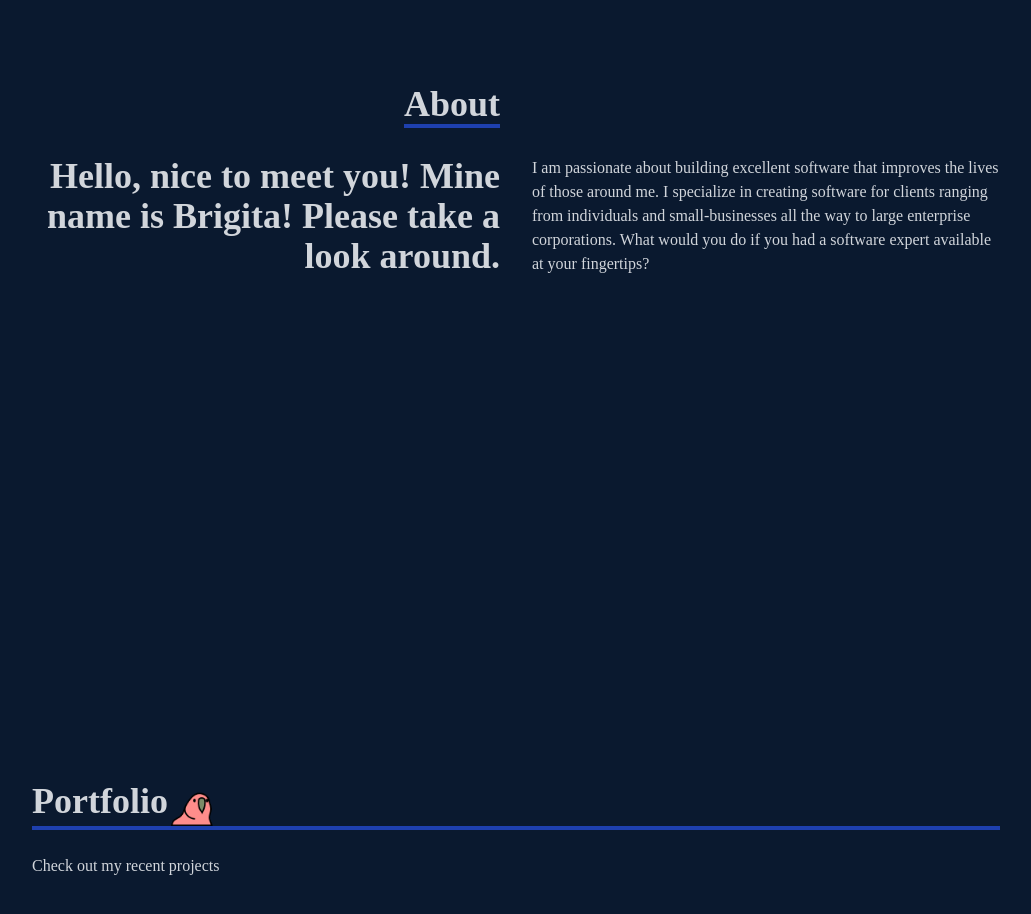
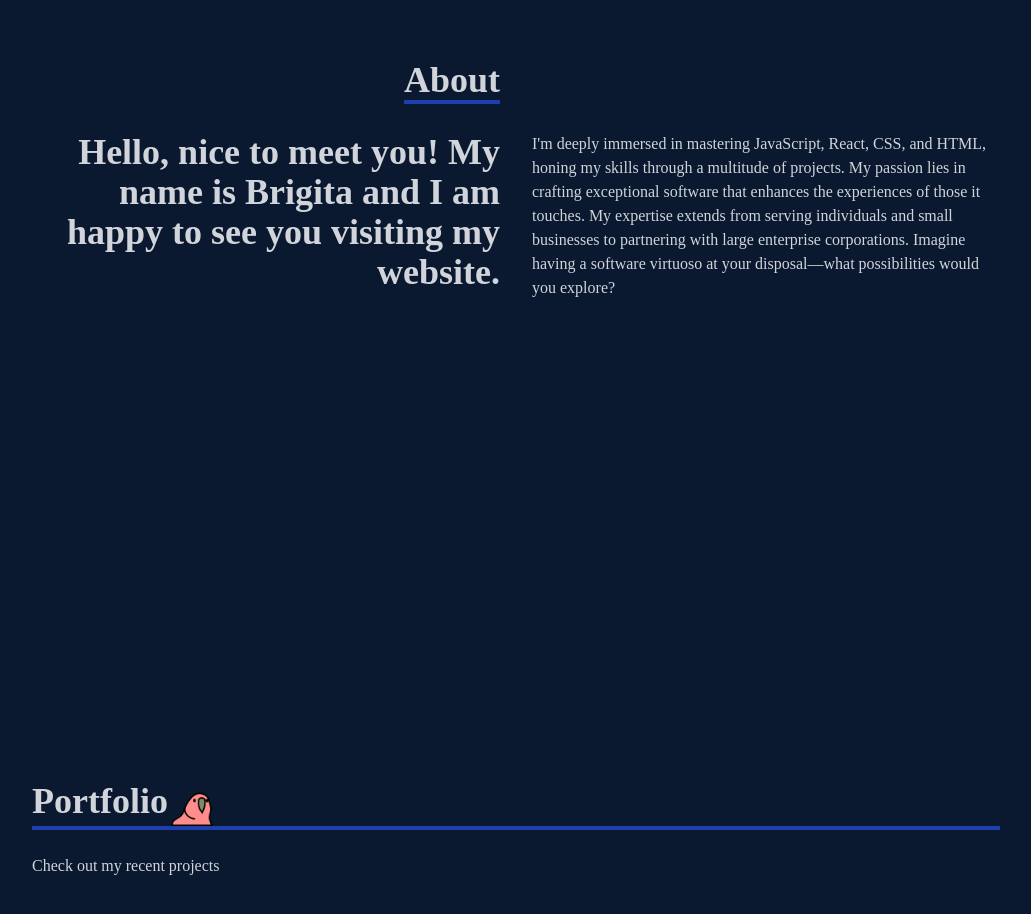
Before and after one commit to brigitabi/MyPortfolioWebsite, a React (Create React App) app: page / in a window 1280 px wide. Shown: the part 1020-1934 px from the top of the page, without its empty margins (124-1155 px from the left). Built offline with nearby package versions, Linux system fonts and the light colour scheme.

Commit message:
navbar changes

```diff
--- a/public/index.html
+++ b/public/index.html
@@ -24,7 +24,7 @@
       work correctly both with client-side routing and a non-root public URL.
       Learn how to configure a non-root public URL by running `npm run build`.
     -->
-    <title>React App</title>
+    <title>Brigita Bizjak - Portfolio Website</title>
   </head>
   <body>
     <noscript>You need to enable JavaScript to run this app.</noscript>
--- a/src/components/About.jsx
+++ b/src/components/About.jsx
@@ -14,14 +14,10 @@ const About = () => {
           </div>
           <div className='max-w-[1000px] w-full grid sm:grid-cols-2 gap-8 px-4'>
             <div className='sm:text-right text-4xl font-bold'>
-              <p>Hello, nice to meet you! Mine name is Brigita! Please take a look around.</p>
+              <p>Hello, nice to meet you! My name is Brigita and I am happy to see you visiting my website.</p>
             </div>
             <div>
-              <p>I am passionate about building excellent software that improves
-              the lives of those around me. I specialize in creating software
-              for clients ranging from individuals and small-businesses all the
-              way to large enterprise corporations. What would you do if you had
-              a software expert available at your fingertips?</p>
+              <p>I'm deeply immersed in mastering JavaScript, React, CSS, and HTML, honing my skills through a multitude of projects. My passion lies in crafting exceptional software that enhances the experiences of those it touches. My expertise extends from serving individuals and small businesses to partnering with large enterprise corporations. Imagine having a software virtuoso at your disposal—what possibilities would you explore?</p>
             </div>
           </div>
       </div>
--- a/src/components/Navbar.jsx
+++ b/src/components/Navbar.jsx
@@ -30,6 +30,8 @@ const Navbar = () => {
             <a
               className='flex justify-between items-center w-full text-gray-300'
               href='https://github.com/brigitabi'
+              target='_blank'
+              rel='noopener noreferrer'
             >
               Github <FaGithub size={30} />
             </a>
```
Also changed, not shown: 1 other file (tests, documents, lock files or other folders).
